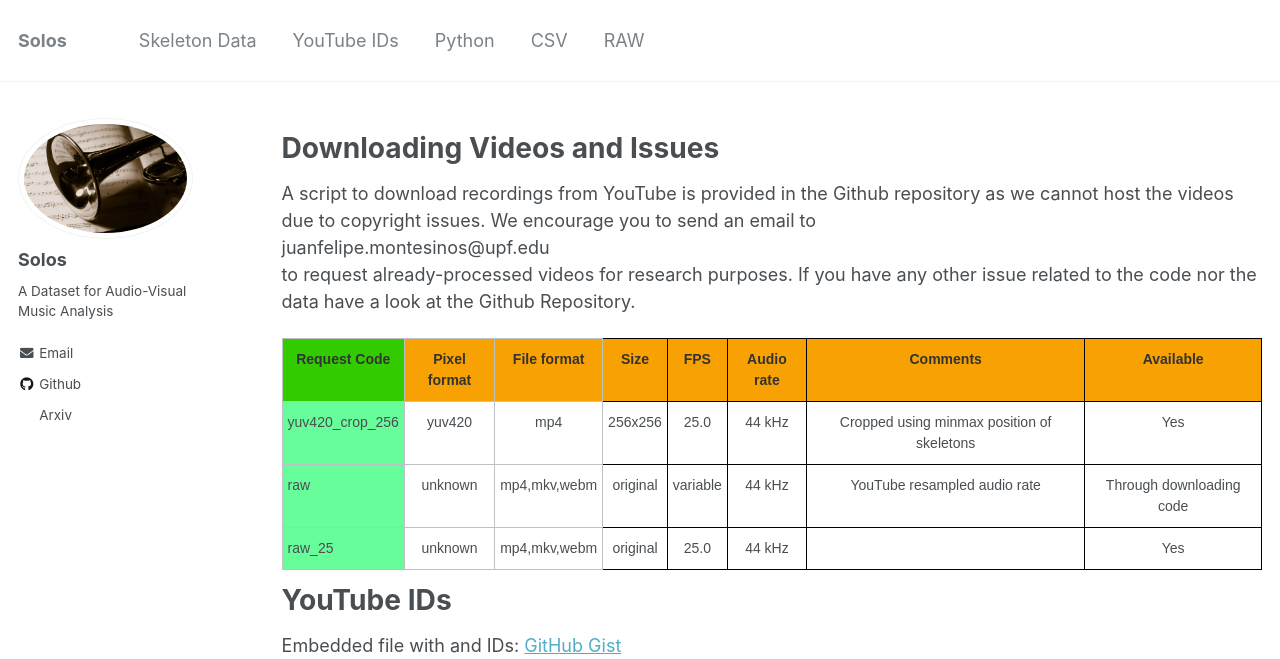
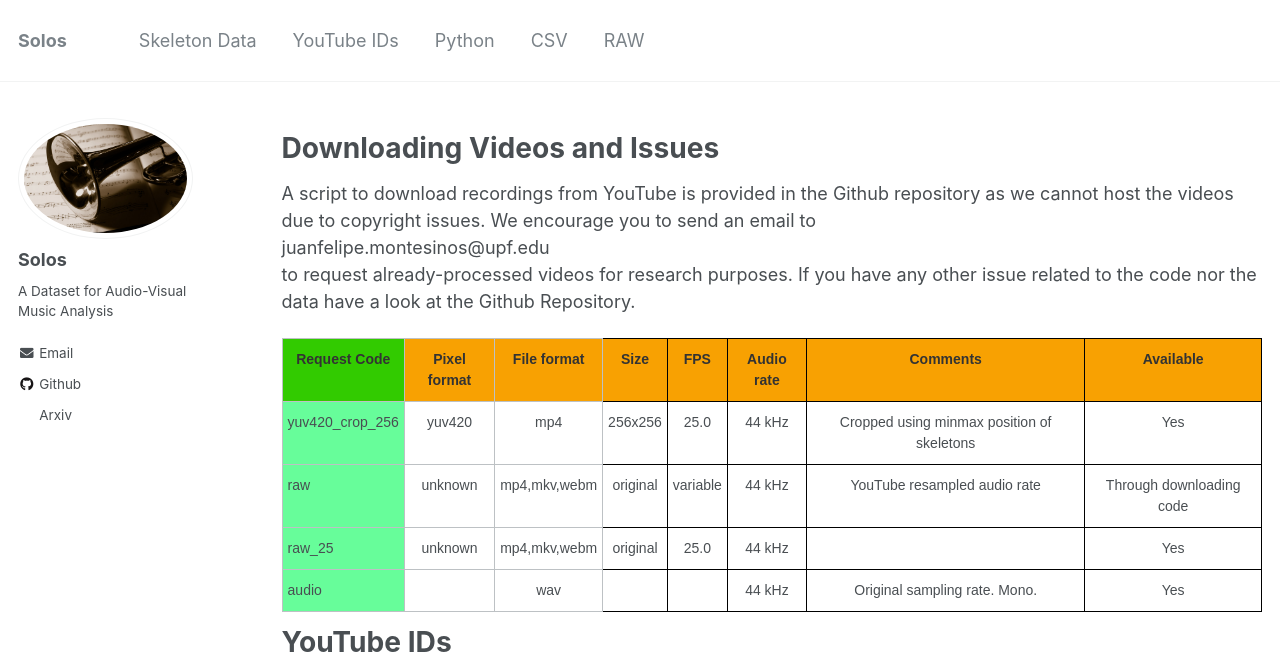
Before and after one commit to JuanFMontesinos/Solos, a Jekyll site: the page built from _pages/stamps.html, in a window 1280 px wide and 1059 px high. Shown: the top 659 px of the window. Built offline with Jekyll 4.4.1, drawn with Linux system fonts in a browser that asks for light colours; grey boxes are pictures that could not be loaded.

Commit message:
Update stamps.html

```diff
--- a/_pages/stamps.html
+++ b/_pages/stamps.html
@@ -69,6 +69,16 @@ If you have any other issue related to the code nor the data have a look at the
     <td class="tg-baqh"></td>
     <td class="tg-baqh">Yes</td>
   </tr>
+    <tr>
+    <td class="tg-0cjc">audio</td>
+    <td class="tg-c3ow"></td>
+    <td class="tg-c3ow">wav</td>
+    <td class="tg-baqh"></td>
+    <td class="tg-baqh"></td>
+    <td class="tg-baqh">44 kHz</td>
+    <td class="tg-baqh">Original sampling rate. Mono.</td>
+    <td class="tg-baqh">Yes</td>
+  </tr>
 </tbody>
 </table>
 <h1>YouTube IDs</h1>
```
